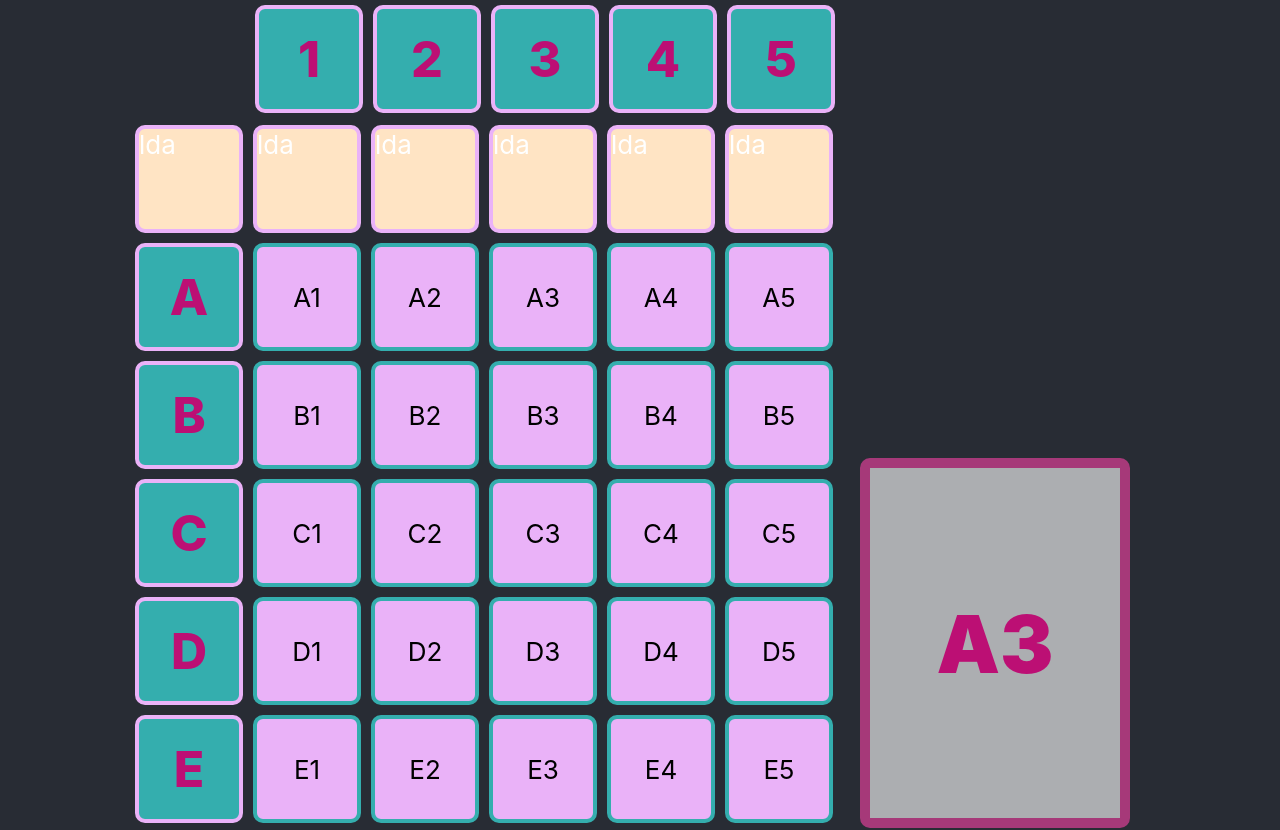
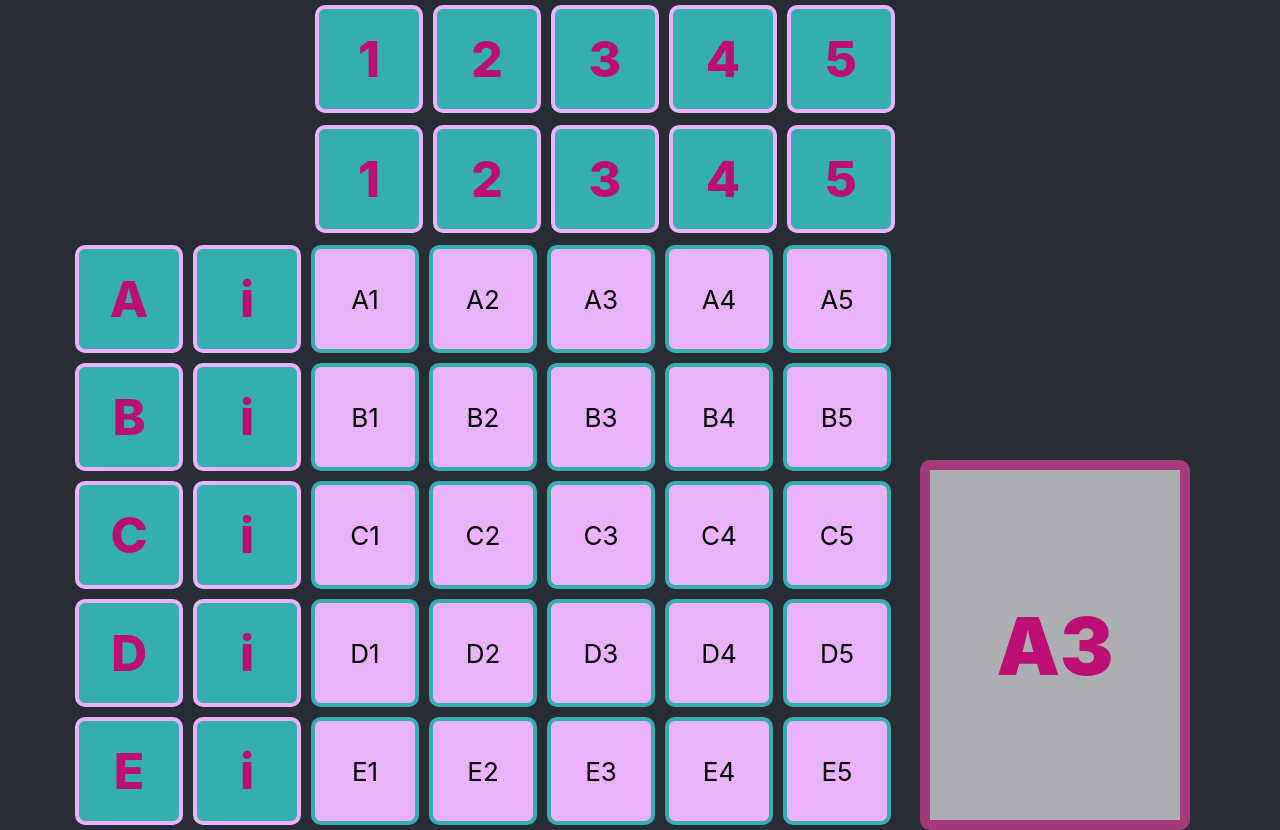
Before and after one commit to Nachocisss/conecta2, a React (Create React App) app: page / in a window 1280 px wide. Built offline with nearby package versions, Linux system fonts and the light colour scheme.

Commit message:
board render refactor to simple methods

```diff
--- a/src/Components/Board/Board/Board.tsx
+++ b/src/Components/Board/Board/Board.tsx
@@ -2,48 +2,39 @@ import React from "react";
 import BoardCell from "../../Cells/BoardCell/BoardCell.tsx";
 import "./Board.css";
 import CoordinatesCell from "../../Cells/CoordinatesCells/CoordinatesCell.tsx/CoordinatesCell.tsx";
-import ImageCell from "../../Cells/ImageCell/ImageCell.tsx";
 
 const letters = ["A", "B", "C", "D", "E"];
 
-const row = (rowNumber: number) => {
-  const cell = [];
+const dummyCell = <CoordinatesCell tag={""} isDummy={true} />;
+
+const rowCreator = (isFirstRow, Component, rawNumber = "") => {
+  const row = isFirstRow ? [dummyCell, dummyCell] : [];
   for (let i = 1; i < 6; i++) {
-    cell.push(<BoardCell tag={rowNumber + i} />);
+    const tag = isFirstRow ? i : rawNumber + i;
+    row.push(<Component tag={tag} />);
   }
   return (
     <div className="boardRow">
-      <CoordinatesCell tag={rowNumber} />
-      {cell}
+      {!isFirstRow && (
+        <>
+          <CoordinatesCell tag={rawNumber} />
+          <CoordinatesCell tag={"i"} />
+        </>
+      )}
+      {row}
     </div>
   );
 };
 
-const firstCoordinatesRow = () => {
-  const firtsRow = [];
-  for (let i = 0; i < 6; i++) {
-    firtsRow.push(<CoordinatesCell tag={i} isDummy={i === 0} />);
+const Board = () => {
+  const board = [
+    rowCreator(true, CoordinatesCell),
+    rowCreator(true, CoordinatesCell),
+  ];
+  for (let rawNumber = 0; rawNumber < 5; rawNumber++) {
+    board.push(rowCreator(false, BoardCell, letters[rawNumber]));
   }
-  return <div className="boardRow">{firtsRow}</div>;
-};
-const firstImagesRow = () => {
-  const firtsImageRow = [];
-  for (let i = 0; i < 6; i++) {
-    firtsImageRow.push(<ImageCell tag={i} loadImage={false} />);
-  }
-  return <div className="boardRow">{firtsImageRow}</div>;
-};
-
-const Board = () => {
-  const columnsAndRows = () => {
-    const board = [firstCoordinatesRow(), firstImagesRow()];
-    for (let j = 0; j < 5; j++) {
-      board.push(row(letters[j]));
-    }
-    return board;
-  };
-
-  return columnsAndRows();
+  return board;
 };
 
 export default Board;
--- a/src/Components/Cells/CoordinatesCells/CoordinatesCell.tsx/CoordinatesCell.tsx
+++ b/src/Components/Cells/CoordinatesCells/CoordinatesCell.tsx/CoordinatesCell.tsx
@@ -5,6 +5,9 @@ const CoordinatesCell = (props) => {
   return (
     <div className={props.isDummy ? "CoordinatesDummyCell" : "CoordinatesCell"}>
       {!props.isDummy && <span>{props.tag}</span>}
+      {props.loadImage && (
+        <img src="https://picsum.photos/200/300?random=10" alt="img" />
+      )}
     </div>
   );
 };
--- a/src/Components/Cells/ImageCell/ImageCell.css
+++ /dev/null
@@ -1,8 +0,0 @@
-.imageCellContainer {
-  width: 100px;
-  height: 100px;
-  margin: 5px;
-  border-radius: 10px;
-  border: 4px solid #eab2f8;
-  background-color: bisque;
-}
--- a/src/Components/Cells/ImageCell/ImageCell.tsx
+++ /dev/null
@@ -1,14 +0,0 @@
-import React from "react";
-import "./ImageCell.css";
-
-const ImageCell = (props) => {
-  return (
-    <div className="imageCellContainer">
-      {props.loadImage && (
-        <img src="https://picsum.photos/200/300?random=1" alt="img" />
-      )}
-      <span> lda</span>
-    </div>
-  );
-};
-export default ImageCell;
```
